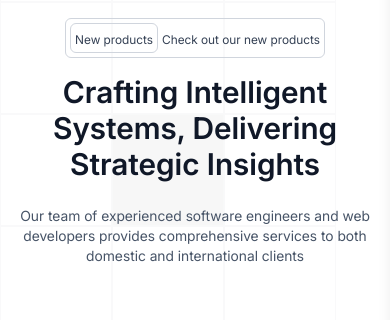
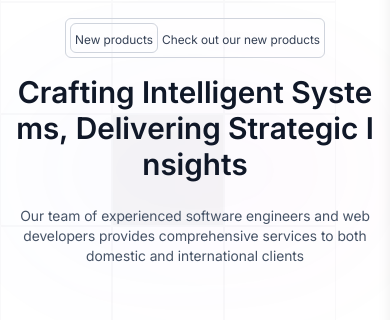
Before and after one commit to ashmakov-merdan/kamil-ussat, a Next.js app: page / in a window 390 px wide. Shown: the part 175-495 px from the top of the page. Built offline with nearby package versions, Linux system fonts and the light colour scheme; no server answers.

Commit message:
added animation on header titles

```diff
--- a/components/clients/index.tsx
+++ b/components/clients/index.tsx
@@ -50,11 +50,11 @@ const Clients: FC = () => {
     hidden: { opacity: 0, y: 20 },
     show: {
       opacity: 1,
-      y: 0,
-      transition: {
-        duration: 0.5,
-        ease: "easeOut"
-      }
+      y: 0
+    },
+    transition: {
+      duration: 0.5,
+      ease: [0.43, 0.13, 0.23, 0.96] // Custom easing curve for smoother motion
     }
   };
 
--- a/components/features/index.tsx
+++ b/components/features/index.tsx
@@ -53,11 +53,11 @@ const Features: FC = () => {
     hidden: { opacity: 0, y: 20 },
     show: {
       opacity: 1,
-      y: 0,
-      transition: {
-        duration: 0.5,
-        ease: "easeOut"
-      }
+      y: 0
+    },
+    transition: {
+      duration: 0.5,
+      ease: [0.43, 0.13, 0.23, 0.96] // Custom easing curve for smoother motion
     }
   };
 
--- a/components/header/boxes.tsx
+++ b/components/header/boxes.tsx
@@ -53,16 +53,14 @@ const Boxes: FC = () => {
 
         const variants = {
           active: {
-            backgroundColor: isDark ? "#4B4F52" : "rgba(0, 0, 0, 1)",
-            transition: {
-              backgroundColor: { duration: 1.5, ease: "easeInOut" }
-            }
+            backgroundColor: isDark ? "#4B4F52" : "rgba(0, 0, 0, 1)"
           },
           inactive: {
-            backgroundColor: isDark ? "rgba(0, 0, 0, 0)" : "rgba(255, 255, 255, 0)",
-            transition: {
-              backgroundColor: { duration: 1.5, ease: "easeInOut" }
-            }
+            backgroundColor: isDark ? "rgba(0, 0, 0, 0)" : "rgba(255, 255, 255, 0)"
+          },
+          transition: {
+            duration: 1.5,
+            ease: [0.4, 0.0, 0.2, 1] // Matches Material Design's standard easing
           }
         };
 
--- a/components/header/index.tsx
+++ b/components/header/index.tsx
@@ -1,43 +1,159 @@
 "use client"
-import { FC } from "react";
+import { FC, useEffect } from "react";
 import Boxes from "./boxes";
 import Clients from "../clients";
 import { Shadow } from "@/shared";
-import { motion } from "framer-motion";
+import { motion, useAnimation } from "framer-motion";
 import { useTranslations } from "next-intl";
 import { cn } from "@/utils";
+import { useInView } from "react-intersection-observer";
 
 const Header: FC = () => {
   const t = useTranslations("header");
+  const controls = useAnimation();
+  const [ref, inView] = useInView({
+    triggerOnce: true,
+    threshold: 0.2
+  });
+
+  useEffect(() => {
+    if (inView) {
+      controls.start("visible");
+    }
+  }, [controls, inView]);
 
   return (
     <header className={cn(
       "mt-16 lg:mt-20 relative 2xl:container h-fit xl:h-screen 2xl:mx-auto"
     )}>
       <Shadow />
-      <div className="max-lg:px-4 relative container mx-auto w-screen h-[60vh] sm:h-[65vh] border-y border-neutral-100 dark:border-neutral-100/10 overflow-hidden">
+      <motion.div
+        ref={ref}
+        initial="hidden"
+        animate={controls}
+        className="max-lg:px-4 relative container mx-auto w-screen h-[60vh] sm:h-[65vh] border-y border-neutral-100 dark:border-neutral-100/10 overflow-hidden"
+      >
         <div className="w-full h-full flex flex-col justify-center items-center gap-y-12 z-[4]">
           <div className="flex flex-col items-center justify-center gap-y-4">
-            <div className="py-1 pl-1 pr-1 sm:pr-2.5 flex flex-row items-center border border-[#D0D5DD] dark:border-[#333741] rounded-md gap-x-1 sm:gap-x-3">
-              <div className="px-1 sm:px-2 py-0.5 border rounded-md border-[#D0D5DD] dark:border-[#333741]">
+            <motion.div
+              initial={{ opacity: 0, y: -20 }}
+              animate={{ opacity: 1, y: 0 }}
+              transition={{ duration: 0.6, ease: [0.23, 1, 0.32, 1], delay: 0.2 }}
+              className="py-1 pl-1 pr-1 sm:pr-2.5 flex flex-row items-center border border-[#D0D5DD] dark:border-[#333741] rounded-md gap-x-1 sm:gap-x-3"
+            >
+              <motion.div
+                initial={{ opacity: 0, scale: 0.95 }}
+                animate={{ opacity: 1, scale: 1 }}
+                transition={{ duration: 0.5, ease: "easeOut", delay: 0.4 }}
+                className="px-1 sm:px-2 py-0.5 border rounded-md border-[#D0D5DD] dark:border-[#333741]"
+              >
                 <span className="text-xs sm:text-sm text-[#344054] dark:text-white transition-colors">{t("new-products")}</span>
-              </div>
-              <div>
+              </motion.div>
+              <motion.div
+                initial={{ opacity: 0 }}
+                animate={{ opacity: 1 }}
+                transition={{ duration: 0.5, delay: 0.6 }}
+              >
                 <a href={"#products"} className="text-xs sm:text-sm hover:underline text-[#344054] dark:text-white transition-colors">{t("check-out")}</a>
-              </div>
-            </div>
-            <motion.div initial={{ opacity: 0, y: 300 }} animate={{ opacity: 1, y: 0 }} transition={{ duration: .6, ease: "easeInOut" }} className="flex flex-col items-center gap-y-6">
-              <h1
-                className="text-3xl sm:text-4xl lg:text-2xl text-center text-[#101828] dark:text-white font-semibold transition-colors">{t("title")}</h1>
-              <p className="max-w-3xl w-full text-center text-sm sm:text-base font-normal text-[#475467] dark:text-[#94969C] transition-colors">{t("subheading")}</p>
+              </motion.div>
+            </motion.div>
+            <motion.div
+              initial="hidden"
+              animate="visible"
+              className="flex flex-col items-center gap-y-6 relative"
+            >
+              {/* Gradient background animation */}
+              <motion.div
+                initial={{ opacity: 0, scale: 0.8 }}
+                animate={{
+                  opacity: [0, 0.2, 0.1],
+                  scale: [0.8, 1.1, 1],
+                }}
+                transition={{
+                  duration: 2,
+                  ease: "easeOut",
+                  times: [0, 0.5, 1],
+                  repeat: Infinity,
+                  repeatType: "reverse"
+                }}
+                className="absolute w-full h-full bg-gradient-to-r from-blue-500/20 via-purple-500/20 to-pink-500/20 dark:from-blue-400/10 dark:via-purple-400/10 dark:to-pink-400/10 blur-3xl rounded-full"
+              />
+
+              {/* Title with split text effect */}
+              <motion.div
+                initial="hidden"
+                animate="visible"
+                className="relative"
+              >
+                <motion.h1
+                  key={t("title")} // Key change forces remount and animation reset
+                  className="text-3xl sm:text-4xl lg:text-2xl text-center text-[#101828] dark:text-white font-semibold transition-colors relative z-10 overflow-hidden"
+                >
+                  {t("title").split("").map((char, index) => (
+                    <motion.span
+                      key={index}
+                      initial={{
+                        opacity: 0,
+                        y: 20,
+                        rotateX: -60
+                      }}
+                      animate={{
+                        opacity: 1,
+                        y: 0,
+                        rotateX: 0
+                      }}
+                      transition={{
+                        duration: 0.6,
+                        ease: [0.2, 0.65, 0.3, 0.9],
+                        delay: index * 0.03
+                      }}
+                      className="inline-block"
+                      style={{
+                        transformOrigin: "50% 50% -20px",
+                        backfaceVisibility: "hidden",
+                      }}
+                    >
+                      {char === " " ? "\u00A0" : char}
+                    </motion.span>
+                  ))}
+                </motion.h1>
+              </motion.div>
+
+              {/* Description with staggered reveal and blur effect */}
+              <motion.div
+                initial="hidden"
+                animate="visible"
+                className="relative overflow-hidden"
+              >
+                <motion.p
+                  initial={{
+                    opacity: 0,
+                    filter: "blur(10px)",
+                    y: 20
+                  }}
+                  animate={{
+                    opacity: 1,
+                    filter: "blur(0px)",
+                    y: 0
+                  }}
+                  transition={{
+                    duration: 1.2,
+                    ease: [0.16, 1, 0.3, 1],
+                    delay: 0.5,
+                  }}
+                  className="max-w-3xl w-full text-center text-sm sm:text-base font-normal text-[#475467] dark:text-[#94969C] transition-colors relative z-10"
+                >
+                  {t("subheading")}
+                </motion.p>
+              </motion.div>
             </motion.div>
           </div>
         </div>
         <Boxes />
-      </div>
+      </motion.div>
       <Clients />
     </header>
-  )
+  );
 };
 
 export default Header;
--- a/shared/check.tsx
+++ b/shared/check.tsx
@@ -24,10 +24,10 @@ const CheckIcon: FC<Props> = ({ size = 20, color="black" }) => {
         strokeMiterlimit="10"
         strokeDasharray=""
         strokeDashoffset="0"
-        fontFamily="none"
-        fontWeight="none"
-        fontSize="none"
-        textAnchor="none"
+        fontFamily=""
+        fontWeight=""
+        fontSize=""
+        textAnchor="start"
         style={{ mixBlendMode: "normal" }}
       >
         <g
--- a/shared/service-card/index.tsx
+++ b/shared/service-card/index.tsx
@@ -10,13 +10,23 @@ interface Props {
   image: string
 }
 
-const squareVaraints = {
-  visible: { opacity: 1, scale: 1, transition: { type: "spring", stiffness: 100, damping: 20 } },
-  hidden: { opacity: 0, scale: 0 }
+const squareVariants = {
+  visible: {
+    opacity: 1,
+    scale: 1
+  },
+  hidden: {
+    opacity: 0,
+    scale: 0
+  },
+  transition: {
+    type: "spring",
+    stiffness: 100,
+    damping: 20
+  }
 };
 
 const ServiceCard: FC<Props> = ({ title, image }) => {
-  console.log(image)
   const controls = useAnimation();
   const [ref, inView] = useInView();
 
@@ -27,7 +37,7 @@ const ServiceCard: FC<Props> = ({ title, image }) => {
   }, [controls, inView]);
 
   return (
-    <motion.div ref={ref} animate={controls} initial={"hidden"} variants={squareVaraints} className="relative pt-8 pb-6   md:px-8 md:pb-8 md:pt-10 bg-[#F9FAFB] dark:bg-[#161B26] rounded-2xl">
+    <motion.div ref={ref} animate={controls} initial="hidden" variants={squareVariants} className="relative pt-8 pb-6 md:px-8 md:pb-8 md:pt-10 bg-[#F9FAFB] dark:bg-[#161B26] rounded-2xl">
       <div className="flex absolute -top-6 right-0 left-0 justify-center">
         <div className="w-12 h-12 flex justify-center items-center rounded-full bg-[#F4EBFF] dark:bg-purple-500 overflow-hidden">
           <Image
--- a/utils/locale.ts
+++ b/utils/locale.ts
@@ -7,7 +7,6 @@ import { Locale, defaultLocale } from "@/i18n/config";
 const COOKIE_NAME = "lang";
 
 export async function getUserLocale() {
-  console.log(defaultLocale)
   return (await cookies()).get(COOKIE_NAME)?.value || defaultLocale;
 }
 
```
